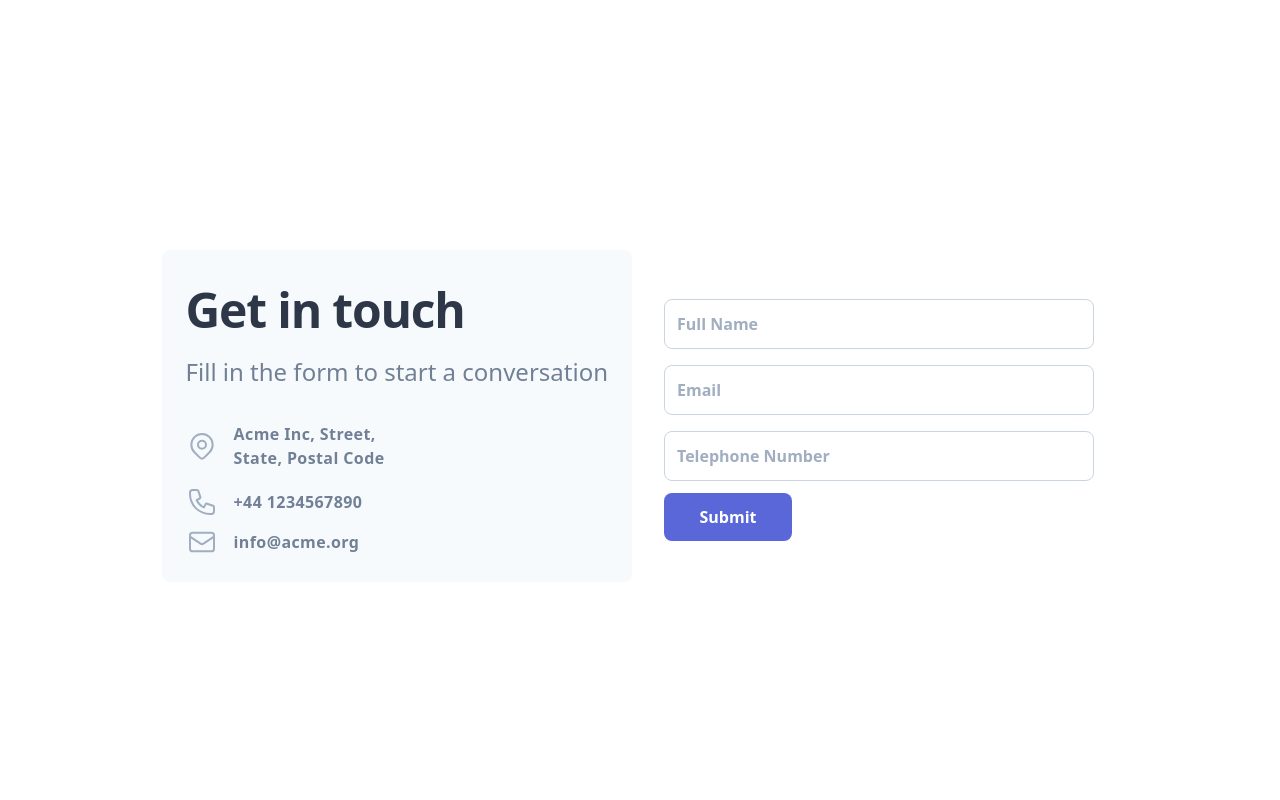
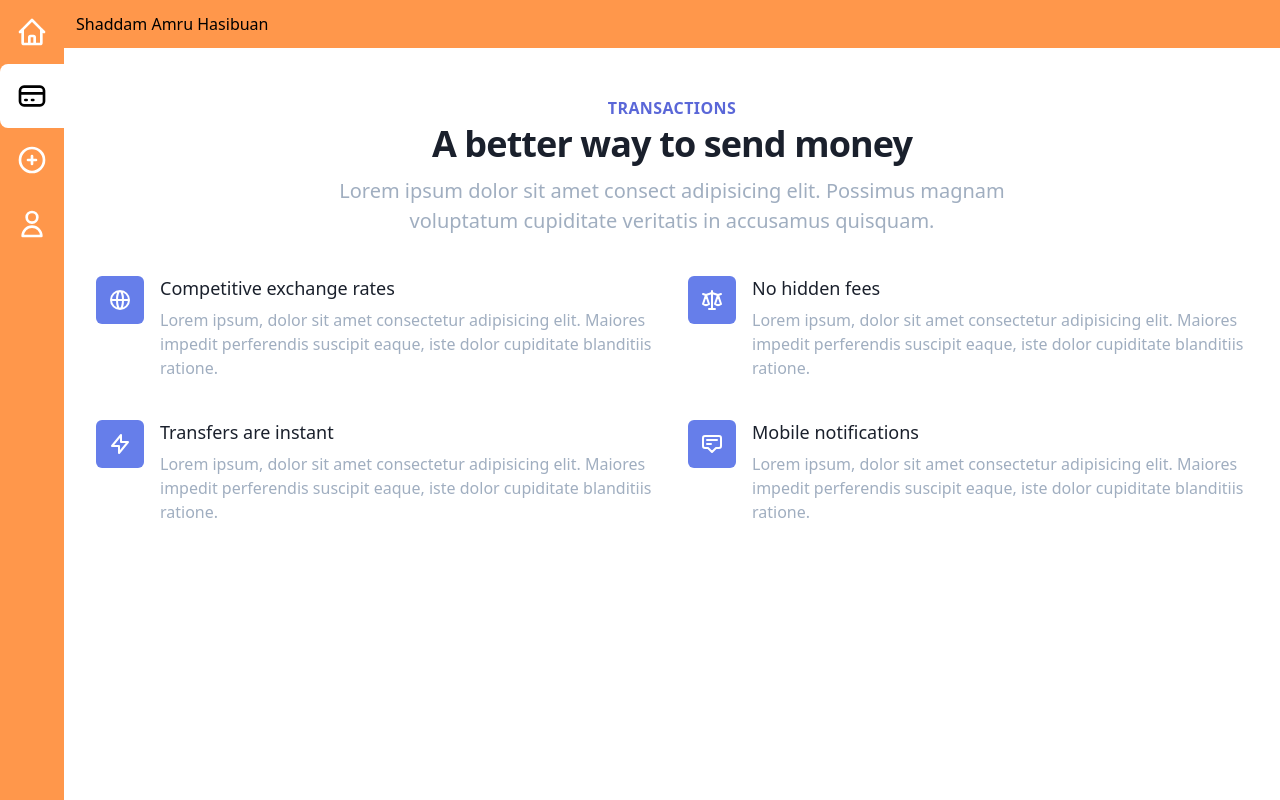
Before and after one commit to shamahdev/celenganku, a website built with webpack: page src/index.html in a window 1280 px wide. Built offline with nearby package versions, Linux system fonts and the light colour scheme; some packages are replaced by stand-ins of ours.

Commit message:
Configure Production and Development environtment & Create dashboard layout

```diff
--- a/src/index.html
+++ b/src/index.html
@@ -1,76 +1,162 @@
 <!DOCTYPE html>
-<html lang="en">
+<html class="h-full" lang="en">
+
 <head>
-    <meta charset="utf-8">
-    <title>Express and Webpack App</title>
-    <link rel="shortcut icon" href="#">
+  <meta charset="utf-8" />
+  <meta name="viewport" content="width=device-width, initial-scale=1, shrink-to-fit=no" />
+  <title>Celenganku</title>
 </head>
-<body>
-    <div class="relative flex items-top justify-center min-h-screen bg-white dark:bg-gray-900 sm:items-center sm:pt-0">
-        <div class="max-w-6xl mx-auto sm:px-6 lg:px-8">
-            <div class="mt-8 overflow-hidden">
-                <div class="grid grid-cols-1 md:grid-cols-2">
-                    <div class="p-6 mr-2 bg-gray-100 dark:bg-gray-800 sm:rounded-lg">
-                        <h1 class="text-4xl sm:text-5xl text-gray-800 dark:text-white font-extrabold tracking-tight">
-                            Get in touch
-                        </h1>
-                        <p class="text-normal text-lg sm:text-2xl font-medium text-gray-600 dark:text-gray-400 mt-2">
-                            Fill in the form to start a conversation
+<div class="flex">
+  <div class="fixed bottom-0 w-full md:relative md:w-auto md:h-screen bg-primary">
+    <div class="sticky top-0 flex flex-row justify-evenly md:flex-col">
+      <a class="btn-nav"
+        href="">
+        <svg xmlns="http://www.w3.org/2000/svg" fill="none" viewBox="0 0 24 24" stroke="currentColor">
+          <path stroke-linecap="round" stroke-linejoin="round" stroke-width="2"
+            d="M3 12l2-2m0 0l7-7 7 7M5 10v10a1 1 0 001 1h3m10-11l2 2m-2-2v10a1 1 0 01-1 1h-3m-6 0a1 1 0 001-1v-4a1 1 0 011-1h2a1 1 0 011 1v4a1 1 0 001 1m-6 0h6" />
+        </svg>
+      </a>
+      <a class="btn-nav active"
+        href="">
+        <svg xmlns="http://www.w3.org/2000/svg" fill="none" viewBox="0 0 24 24" stroke="currentColor">
+          <path stroke-linecap="round" stroke-linejoin="round" stroke-width="2"
+            d="M3 10h18M7 15h1m4 0h1m-7 4h12a3 3 0 003-3V8a3 3 0 00-3-3H6a3 3 0 00-3 3v8a3 3 0 003 3z" />
+        </svg>
+      </a>
+      <a class="btn-nav"
+        href="">
+        <svg xmlns="http://www.w3.org/2000/svg" fill="none" viewBox="0 0 24 24" stroke="currentColor">
+          <path stroke-linecap="round" stroke-linejoin="round" stroke-width="2"
+            d="M12 9v3m0 0v3m0-3h3m-3 0H9m12 0a9 9 0 11-18 0 9 9 0 0118 0z" />
+        </svg>
+      </a>
+      <a class="btn-nav"
+        href="">
+        <svg xmlns="http://www.w3.org/2000/svg" fill="none" viewBox="0 0 24 24" stroke="currentColor">
+          <path stroke-linecap="round" stroke-linejoin="round" stroke-width="2"
+            d="M16 7a4 4 0 11-8 0 4 4 0 018 0zM12 14a7 7 0 00-7 7h14a7 7 0 00-7-7z" />
+        </svg>
+      </a>
+    </div>
+
+  </div>
+  <div class="content flex flex-col"">
+    <nav class="flex items-center bg-primary p-3 flex-wrap">
+      <div class="">
+        <p>Shaddam Amru Hasibuan</p>
+      </div>
+    </nav>
+    <!-- This example requires Tailwind CSS v2.0+ -->
+    <div class="py-12 bg-white">
+      <div class="max-w-7xl mx-auto px-4 sm:px-6 lg:px-8">
+        <div class="lg:text-center">
+          <h2 class="text-base text-indigo-600 font-semibold tracking-wide uppercase">Transactions</h2>
+          <p class="mt-2 text-3xl leading-8 font-extrabold tracking-tight text-gray-900 sm:text-4xl">
+            A better way to send money
           </p>
+          <p class="mt-4 max-w-2xl text-xl text-gray-500 lg:mx-auto">
+            Lorem ipsum dolor sit amet consect adipisicing elit. Possimus magnam voluptatum cupiditate veritatis in
+            accusamus quisquam.
+          </p>
+        </div>
 
-                        <div class="flex items-center mt-8 text-gray-600 dark:text-gray-400">
-                            <svg fill="none" stroke="currentColor" stroke-linecap="round" stroke-linejoin="round" stroke-width="1.5" viewBox="0 0 24 24" class="w-8 h-8 text-gray-500">
-                                <path stroke-linecap="round" stroke-linejoin="round" stroke-width="1.5" d="M17.657 16.657L13.414 20.9a1.998 1.998 0 01-2.827 0l-4.244-4.243a8 8 0 1111.314 0z"/>
-                                <path stroke-linecap="round" stroke-linejoin="round" stroke-width="1.5" d="M15 11a3 3 0 11-6 0 3 3 0 016 0z"/>
+        <div class="mt-10">
+          <dl class="space-y-10 md:space-y-0 md:grid md:grid-cols-2 md:gap-x-8 md:gap-y-10">
+            <div class="flex">
+              <div class="flex-shrink-0">
+                <div class="flex items-center justify-center h-12 w-12 rounded-md bg-indigo-500 text-white">
+                  <!-- Heroicon name: globe-alt -->
+                  <svg class="h-6 w-6" xmlns="http://www.w3.org/2000/svg" fill="none" viewBox="0 0 24 24"
+                    stroke="currentColor" aria-hidden="true">
+                    <path stroke-linecap="round" stroke-linejoin="round" stroke-width="2"
+                      d="M21 12a9 9 0 01-9 9m9-9a9 9 0 00-9-9m9 9H3m9 9a9 9 0 01-9-9m9 9c1.657 0 3-4.03 3-9s-1.343-9-3-9m0 18c-1.657 0-3-4.03-3-9s1.343-9 3-9m-9 9a9 9 0 019-9" />
                   </svg>
-                            <div class="ml-4 text-md tracking-wide font-semibold w-40">
-                                Acme Inc, Street, State,
-                                Postal Code
+                </div>
+              </div>
+              <div class="ml-4">
+                <dt class="text-lg leading-6 font-medium text-gray-900">
+                  Competitive exchange rates
+                </dt>
+                <dd class="mt-2 text-base text-gray-500">
+                  Lorem ipsum, dolor sit amet consectetur adipisicing elit. Maiores impedit perferendis suscipit eaque,
+                  iste dolor cupiditate blanditiis ratione.
+                </dd>
               </div>
             </div>
 
-                        <div class="flex items-center mt-4 text-gray-600 dark:text-gray-400">
-                            <svg fill="none" stroke="currentColor" stroke-linecap="round" stroke-linejoin="round" stroke-width="1.5" viewBox="0 0 24 24" class="w-8 h-8 text-gray-500">
-                                <path stroke-linecap="round" stroke-linejoin="round" stroke-width="1.5" d="M3 5a2 2 0 012-2h3.28a1 1 0 01.948.684l1.498 4.493a1 1 0 01-.502 1.21l-2.257 1.13a11.042 11.042 0 005.516 5.516l1.13-2.257a1 1 0 011.21-.502l4.493 1.498a1 1 0 01.684.949V19a2 2 0 01-2 2h-1C9.716 21 3 14.284 3 6V5z"/>
+            <div class="flex">
+              <div class="flex-shrink-0">
+                <div class="flex items-center justify-center h-12 w-12 rounded-md bg-indigo-500 text-white">
+                  <!-- Heroicon name: scale -->
+                  <svg class="h-6 w-6" xmlns="http://www.w3.org/2000/svg" fill="none" viewBox="0 0 24 24"
+                    stroke="currentColor" aria-hidden="true">
+                    <path stroke-linecap="round" stroke-linejoin="round" stroke-width="2"
+                      d="M3 6l3 1m0 0l-3 9a5.002 5.002 0 006.001 0M6 7l3 9M6 7l6-2m6 2l3-1m-3 1l-3 9a5.002 5.002 0 006.001 0M18 7l3 9m-3-9l-6-2m0-2v2m0 16V5m0 16H9m3 0h3" />
                   </svg>
-                            <div class="ml-4 text-md tracking-wide font-semibold w-40">
-                                +44 1234567890
+                </div>
+              </div>
+              <div class="ml-4">
+                <dt class="text-lg leading-6 font-medium text-gray-900">
+                  No hidden fees
+                </dt>
+                <dd class="mt-2 text-base text-gray-500">
+                  Lorem ipsum, dolor sit amet consectetur adipisicing elit. Maiores impedit perferendis suscipit eaque,
+                  iste dolor cupiditate blanditiis ratione.
+                </dd>
               </div>
             </div>
 
-                        <div class="flex items-center mt-2 text-gray-600 dark:text-gray-400">
-                            <svg fill="none" stroke="currentColor" stroke-linecap="round" stroke-linejoin="round" stroke-width="1.5" viewBox="0 0 24 24" class="w-8 h-8 text-gray-500">
-                                <path stroke-linecap="round" stroke-linejoin="round" stroke-width="1.5" d="M3 8l7.89 5.26a2 2 0 002.22 0L21 8M5 19h14a2 2 0 002-2V7a2 2 0 00-2-2H5a2 2 0 00-2 2v10a2 2 0 002 2z"/>
+            <div class="flex">
+              <div class="flex-shrink-0">
+                <div class="flex items-center justify-center h-12 w-12 rounded-md bg-indigo-500 text-white">
+                  <!-- Heroicon name: lightning-bolt -->
+                  <svg class="h-6 w-6" xmlns="http://www.w3.org/2000/svg" fill="none" viewBox="0 0 24 24"
+                    stroke="currentColor" aria-hidden="true">
+                    <path stroke-linecap="round" stroke-linejoin="round" stroke-width="2"
+                      d="M13 10V3L4 14h7v7l9-11h-7z" />
                   </svg>
-                            <div class="ml-4 text-md tracking-wide font-semibold w-40">
-                                info@acme.org
+                </div>
+              </div>
+              <div class="ml-4">
+                <dt class="text-lg leading-6 font-medium text-gray-900">
+                  Transfers are instant
+                </dt>
+                <dd class="mt-2 text-base text-gray-500">
+                  Lorem ipsum, dolor sit amet consectetur adipisicing elit. Maiores impedit perferendis suscipit eaque,
+                  iste dolor cupiditate blanditiis ratione.
+                </dd>
+              </div>
+            </div>
+
+            <div class="flex">
+              <div class="flex-shrink-0">
+                <div class="flex items-center justify-center h-12 w-12 rounded-md bg-indigo-500 text-white">
+                  <!-- Heroicon name: annotation -->
+                  <svg class="h-6 w-6" xmlns="http://www.w3.org/2000/svg" fill="none" viewBox="0 0 24 24"
+                    stroke="currentColor" aria-hidden="true">
+                    <path stroke-linecap="round" stroke-linejoin="round" stroke-width="2"
+                      d="M7 8h10M7 12h4m1 8l-4-4H5a2 2 0 01-2-2V6a2 2 0 012-2h14a2 2 0 012 2v8a2 2 0 01-2 2h-3l-4 4z" />
+                  </svg>
+                </div>
+              </div>
+              <div class="ml-4">
+                <dt class="text-lg leading-6 font-medium text-gray-900">
+                  Mobile notifications
+                </dt>
+                <dd class="mt-2 text-base text-gray-500">
+                  Lorem ipsum, dolor sit amet consectetur adipisicing elit. Maiores impedit perferendis suscipit eaque,
+                  iste dolor cupiditate blanditiis ratione.
+                </dd>
+              </div>
+            </div>
+          </dl>
+        </div>
+      </div>
     </div>
   </div>
 </div>
 
-                    <form class="p-6 flex flex-col justify-center">
-                        <div class="flex flex-col">
-                            <label for="name" class="hidden">Full Name</label>
-                            <input type="name" name="name" id="name" placeholder="Full Name" class="w-100 mt-2 py-3 px-3 rounded-lg bg-white dark:bg-gray-800 border border-gray-400 dark:border-gray-700 text-gray-800 font-semibold focus:border-indigo-500 focus:outline-none">
-                        </div>
+<body>
+</body>
 
-                        <div class="flex flex-col mt-2">
-                            <label for="email" class="hidden">Email</label>
-                            <input type="email" name="email" id="email" placeholder="Email" class="w-100 mt-2 py-3 px-3 rounded-lg bg-white dark:bg-gray-800 border border-gray-400 dark:border-gray-700 text-gray-800 font-semibold focus:border-indigo-500 focus:outline-none">
-                        </div>
-
-                        <div class="flex flex-col mt-2">
-                            <label for="tel" class="hidden">Number</label>
-                            <input type="tel" name="tel" id="tel" placeholder="Telephone Number" class="w-100 mt-2 py-3 px-3 rounded-lg bg-white dark:bg-gray-800 border border-gray-400 dark:border-gray-700 text-gray-800 font-semibold focus:border-indigo-500 focus:outline-none">
-                        </div>
-
-                        <button type="submit" class="md:w-32 bg-indigo-600 hover:bg-blue-dark text-white font-bold py-3 px-6 rounded-lg mt-3 hover:bg-indigo-500 transition ease-in-out duration-300">
-                            Submit
-                        </button>
-                    </form>
-                </div>
-            </div>
-        </div>
-    </div>
-</body>
 </html>
--- /dev/null
+++ b/src/styles/base.css
@@ -0,0 +1 @@
+@import "tailwindcss/base";
--- /dev/null
+++ b/src/styles/components.css
@@ -0,0 +1,2 @@
+@import "tailwindcss/components";
+@import "./components/button.css";
--- /dev/null
+++ b/src/styles/components/button.css
@@ -0,0 +1,9 @@
+.btn-nav {
+    @apply h-16 w-16 p-4 text-white rounded-l-lg transition duration-100 ease-in-out;
+}
+.btn-nav:hover {
+    @apply bg-white text-black;
+}
+.btn-nav.active {
+    @apply bg-white text-black;
+}
--- a/src/styles/main.css
+++ /dev/null
@@ -1,4 +0,0 @@
-
-@tailwind base;
-@tailwind components;
-@tailwind utilities;
--- /dev/null
+++ b/src/styles/utilities.css
@@ -0,0 +1 @@
+@import "tailwindcss/utilities";
```
Also changed, not shown: package.json (+12 -5 lines), postcss.config.js (+15 -5 lines), src/scripts/index.js (+8 -1 lines), src/server/routes.js (added, +16 -0 lines), src/server/server-dev.js (added, +35 -0 lines), src/server/server-prod.js (added, +12 -0 lines), src/server/server.js (deleted, +0 -14 lines), tailwind.config.js (+9 -2 lines), webpack.common.js (renamed from webpack.config.js, +16 -16 lines), webpack.dev.js (added, +11 -0 lines), webpack.server.config.js (deleted, +0 -32 lines), webpack.server.js (added, +37 -0 lines), src/public/avatar.jpg (added), 1 other file. Lines whose indentation alone changed are shown as unchanged.
